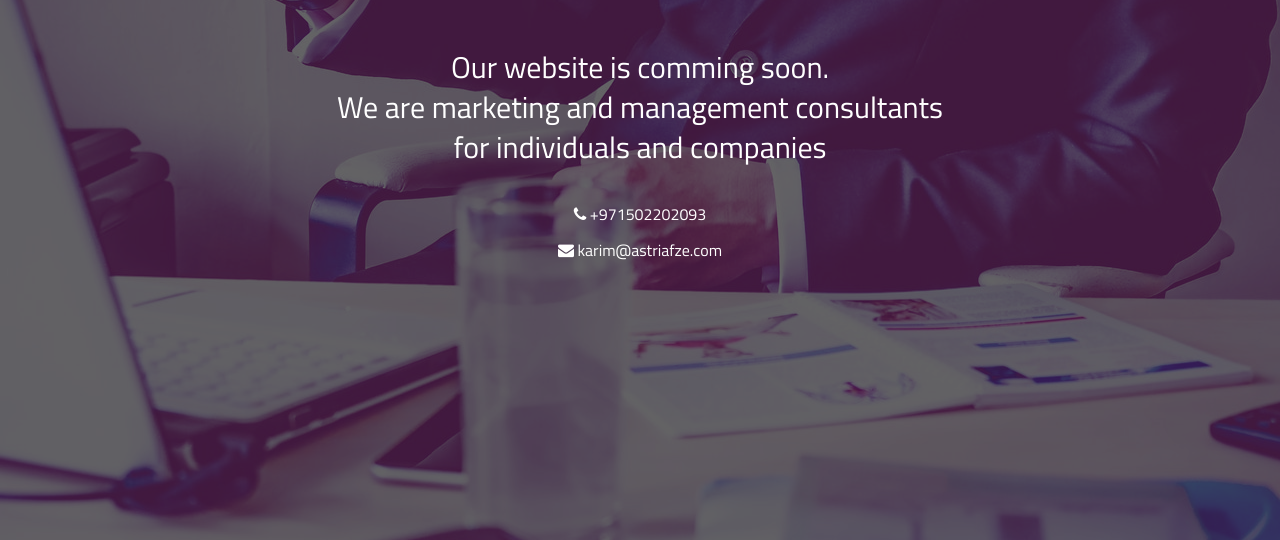
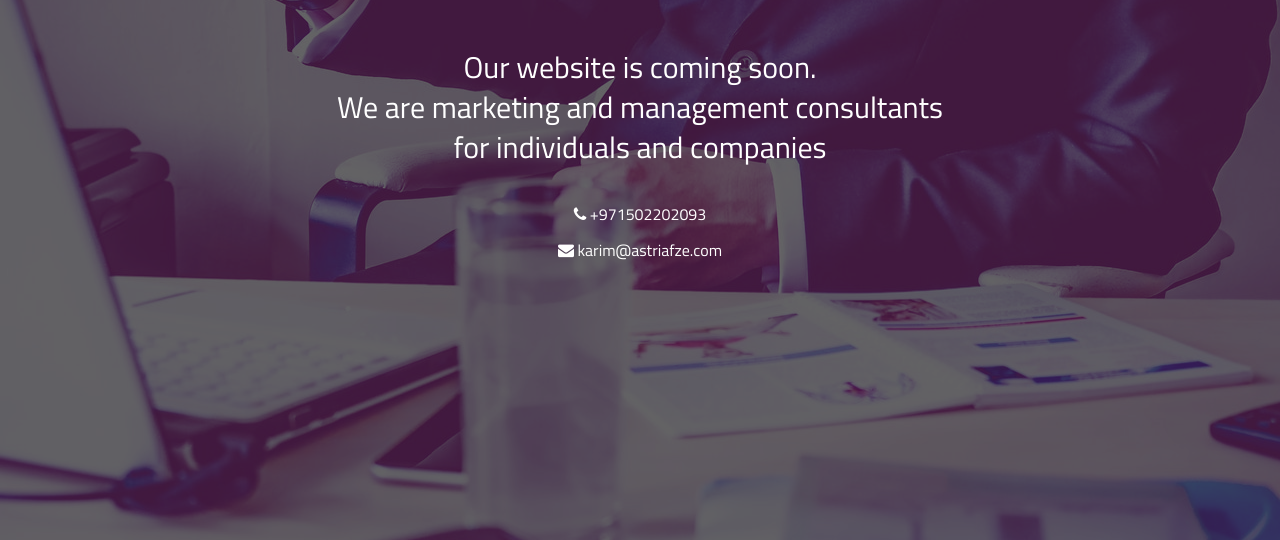
Before and after one commit to karimastria/astriafze.com, a plain HTML site: page index.html in a window 1280 px wide. Shown: the part 260-800 px from the top of the page. Drawn offline with Linux system fonts and the light colour scheme.

Commit message:
Update index.html

```diff
--- a/index.html
+++ b/index.html
@@ -29,7 +29,7 @@
       </h1>
 
       <div class="content">
-        <h4 class="motto">Our website is comming soon.
+        <h4 class="motto">Our website is coming soon.
           <br>
           We are marketing and management consultants<br> for individuals and companies
         </h4>
```
